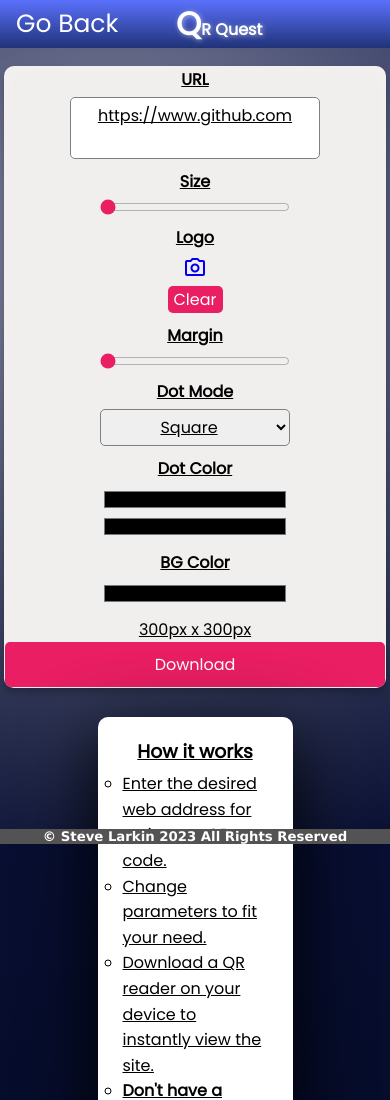
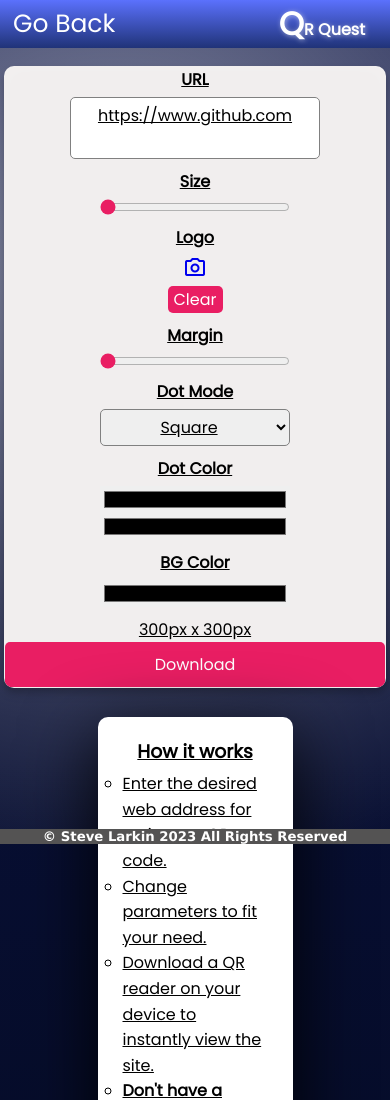
Before and after one commit to lumberlark/QR-QUEST-APP, a plain HTML site: page index.html in a window 390 px wide. Shown: the top 1100 px of the page. Drawn offline with nearby package versions, Linux system fonts and the light colour scheme; a script that the page names is missing.

Commit message:
HotFix header

```diff
--- a/style.css
+++ b/style.css
@@ -258,7 +258,8 @@ h5 {
   }
 
   nav h2 {
-    margin-left: 3%; /* Center the navigation header on smaller screens */
+    margin-left: auto;
+    padding-right: 25px; /* Center the navigation header on smaller screens */
   }
 
   .container {
@@ -278,7 +279,7 @@ h5 {
 
   #goBack {
     position: relative;
-    left: -40px;
+    left: -43px;
     width: auto;
     height: auto;
   }
```
